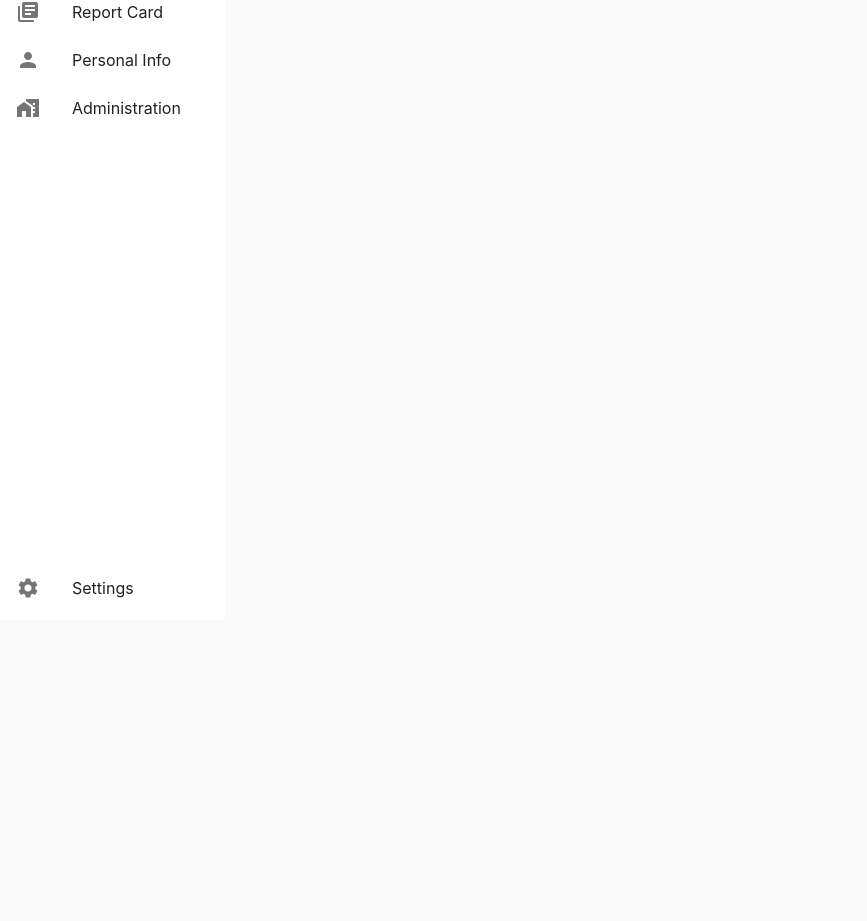
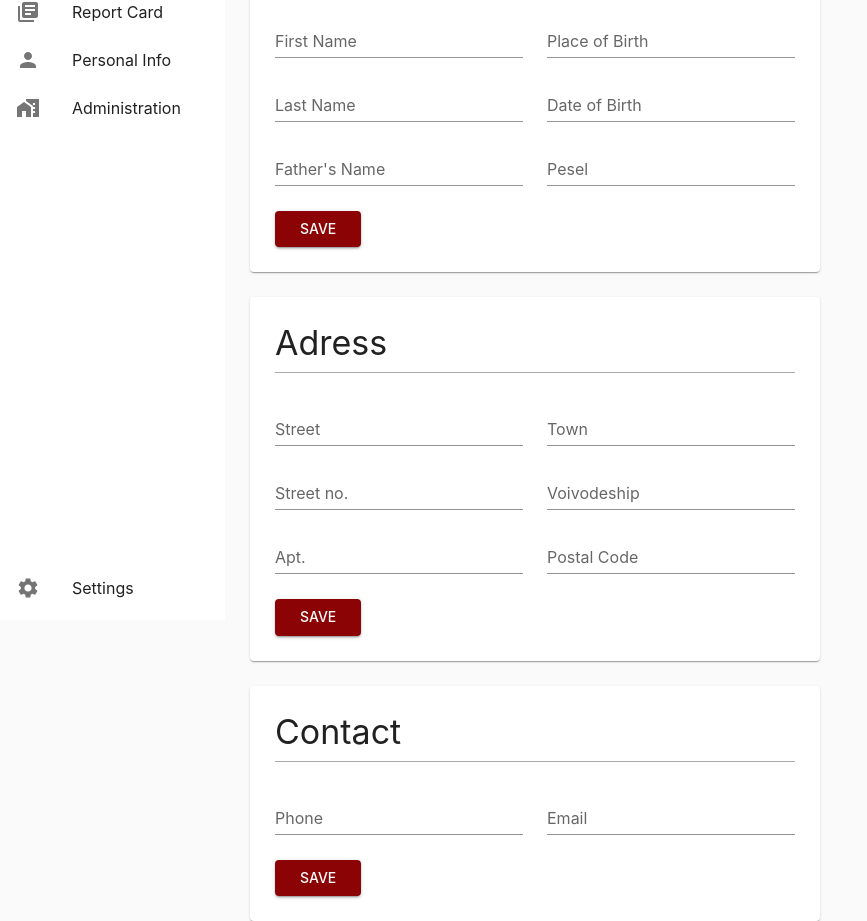
Before and after one commit to wojtek-kowalczyk/webdziekanat-reimagined, a React (Create React App) app: page /personal in a window 1280 px wide. Before the commit this address had no page. Shown: the part 180-1101 px from the top of the page, without its empty margins (0-867 px from the left). Before the commit the page ends 800 px from the top, so only its background shows below. Built offline with nearby package versions, Linux system fonts and the light colour scheme.

Commit message:
wip sync device

```diff
--- a/src/App.tsx
+++ b/src/App.tsx
@@ -22,6 +22,7 @@ import SignInDialog from "./components/signin-dialog";
 import CustomAppBar from "./components/app-bar";
 import SideNav from "./components/nav-bar";
 import CourseSchedule from "./components/course-schedule";
+import PersonalData from "./components/personal-data";
 
 const ColorModeContext = React.createContext({ toggleColorMode: () => {} });
 
@@ -99,6 +100,7 @@ function App() {
             <Routes>
               <Route path="/" element={<Home />} />
               <Route path="/schedule" element={<CourseSchedule/>} />
+              <Route path="/personal" element={<PersonalData/>} />
               <Route path="*" element={<PageNotFound />} />
             </Routes>
           </Box>
--- /dev/null
+++ b/src/components/personal-data.tsx
@@ -0,0 +1,63 @@
+import { Box, Button, Paper, TextField, Typography } from "@mui/material";
+import React, { useState } from "react";
+
+function PersonalData(props: {
+
+}) {
+    // const [personalEditMode, setPersonalEditMode] = useState()
+    return (
+        <>
+            <Paper sx={{ margin: "25px", padding: "25px" }}>
+                <Typography variant="h4" sx={{ marginBottom: "8px" }}>Personal Data</Typography>
+                <div style={{ backgroundColor: "#aaa", width: "100%", height: "1px" }}></div>
+                <Box className="form" sx={{ display: "flex", marginY: "25px", gap: 3 }}>
+                    <Box sx={{ display: "flex", flexDirection: "column", gap: 2 }}>
+                        <TextField label="First Name" variant="standard" />
+                        <TextField label="Last Name" variant="standard" />
+                        <TextField label="Father's Name" variant="standard" />
+                    </Box>
+                    <Box sx={{ display: "flex", flexDirection: "column", gap: 2 }}>
+                        <TextField label="Place of Birth" variant="standard" />
+                        <TextField label="Date of Birth" variant="standard" />
+                        <TextField label="Pesel" variant="standard" />
+                    </Box>
+                </Box>
+                <Button variant="contained" sx={{ paddingX: "25px", paddingY: "6px" }}>Save</Button>
+            </Paper>
+
+            <Paper sx={{ margin: "25px", padding: "25px" }}>
+                <Typography variant="h4" sx={{ marginBottom: "8px" }}>Adress</Typography>
+                <div style={{ backgroundColor: "#aaa", width: "100%", height: "1px" }}></div>
+                <Box className="form" sx={{ display: "flex", marginY: "25px", gap: 3 }}>
+                    <Box sx={{ display: "flex", flexDirection: "column", gap: 2 }}>
+                        <TextField label="Street" variant="standard" />
+                        <TextField label="Street no." variant="standard" />
+                        <TextField label="Apt." variant="standard" />
+                    </Box>
+                    <Box sx={{ display: "flex", flexDirection: "column", gap: 2 }}>
+                        <TextField label="Town" variant="standard" />
+                        <TextField label="Voivodeship" variant="standard" />
+                        <TextField label="Postal Code" variant="standard" />
+                    </Box>
+                </Box>
+                <Button variant="contained" sx={{ paddingX: "25px", paddingY: "6px" }}>Save</Button>
+            </Paper>
+
+            <Paper sx={{ margin: "25px", padding: "25px" }}>
+                <Typography variant="h4" sx={{ marginBottom: "8px" }}>Contact</Typography>
+                <div style={{ backgroundColor: "#aaa", width: "100%", height: "1px" }}></div>
+                <Box className="form" sx={{ display: "flex", marginY: "25px", gap: 3 }}>
+                    <Box sx={{ display: "flex", flexDirection: "column", gap: 2 }}>
+                        <TextField label="Phone" variant="standard" />
+                    </Box>
+                    <Box sx={{ display: "flex", flexDirection: "column", gap: 2 }}>
+                        <TextField label="Email" variant="standard" />
+                    </Box>
+                </Box>
+                <Button variant="contained" sx={{ paddingX: "25px", paddingY: "6px" }}>Save</Button>
+            </Paper>
+        </>
+    )
+}
+
+export default PersonalData;
```
